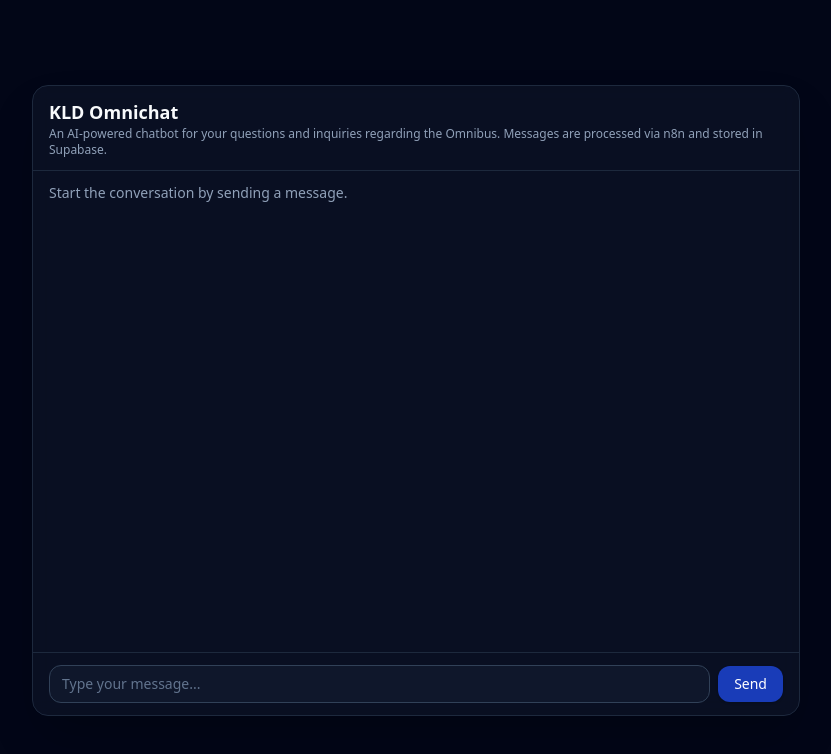
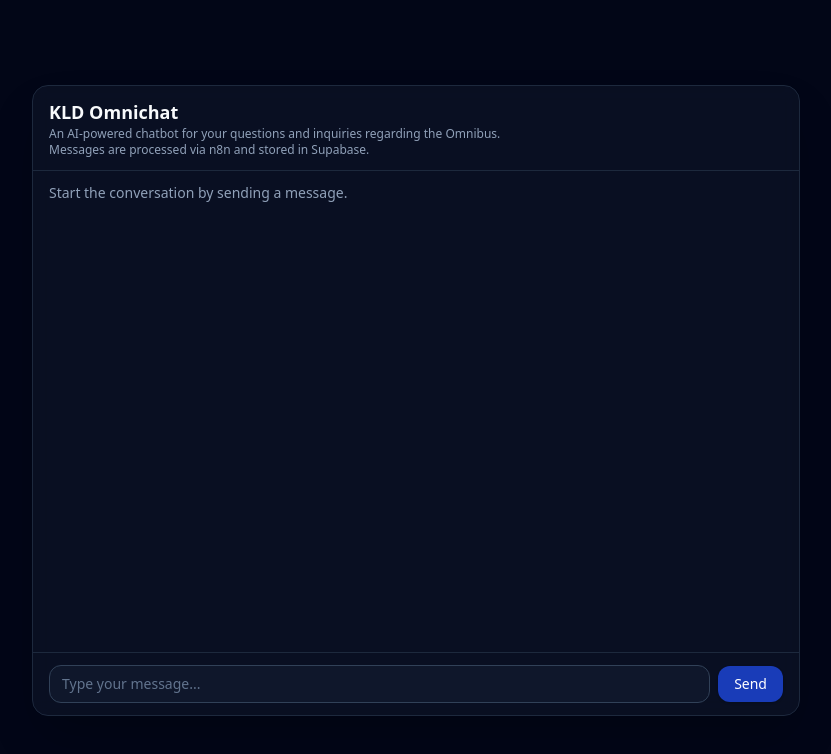
Before and after one commit to Niflheim-ai/chatbot-web, a Next.js app: page / in a window 1280 px wide. Shown: the top 754 px of the page, without its empty margins (224-1055 px from the left). Built offline with nearby package versions, Linux system fonts and the light colour scheme.

Commit message:
Beta v1.0

```diff
--- a/app/page.tsx
+++ b/app/page.tsx
@@ -83,7 +83,11 @@
         <header className="border-b border-slate-800 px-4 py-3">
           <h1 className="text-lg font-semibold">KLD Omnichat</h1>
           <p className="text-xs text-slate-400">
-            An AI-powered chatbot for your questions and inquiries regarding the Omnibus. Messages are processed via n8n and stored in Supabase.
+            An AI-powered chatbot for your questions and inquiries regarding the Omnibus.
+          </p>
+
+          <p className="text-xs text-slate-400">
+            Messages are processed via n8n and stored in Supabase.
           </p>
         </header>
 
```
